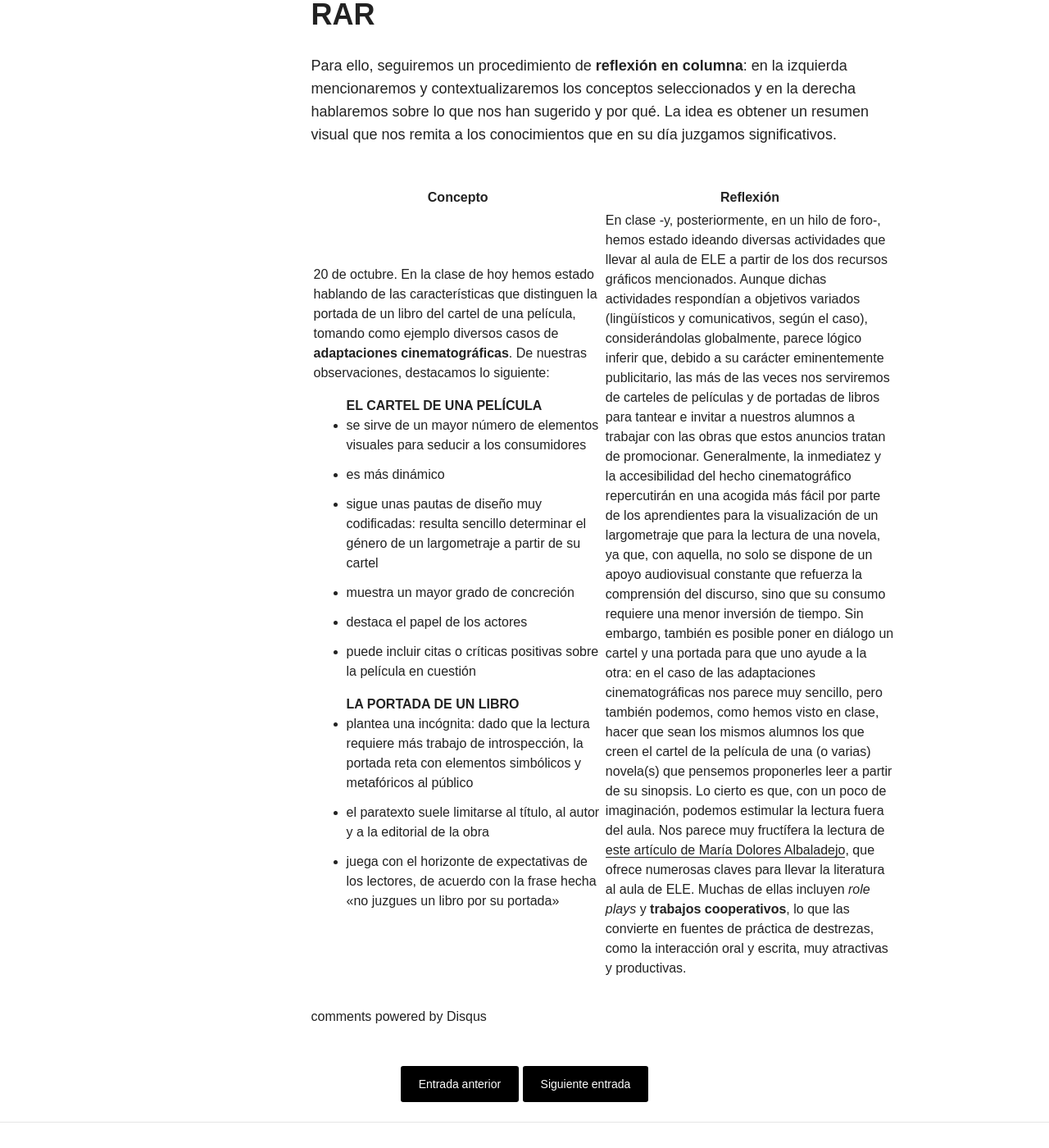
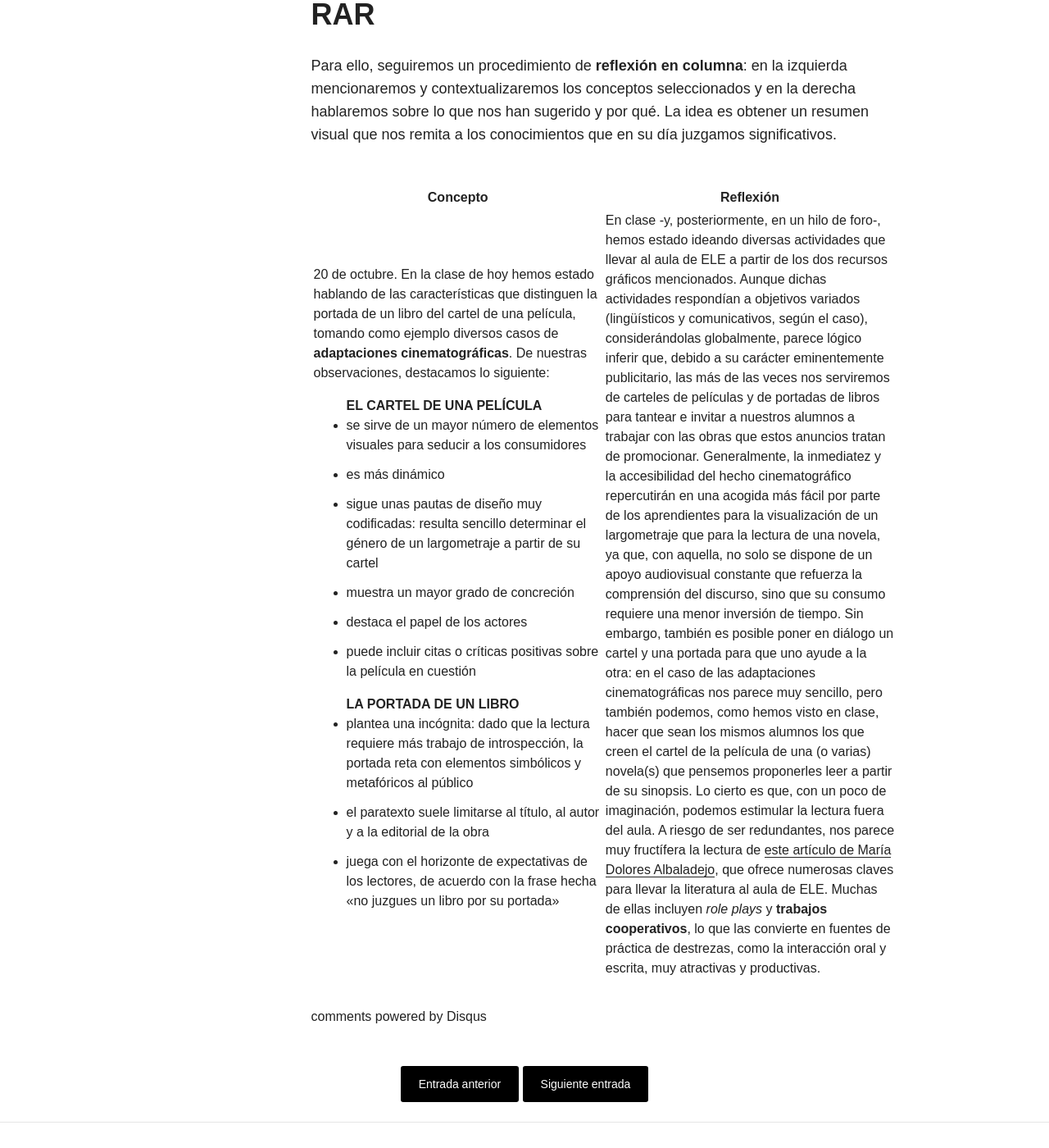
Before and after one commit to immalopez/immalopez.github.io, a Jekyll site: the page built from _posts/blog/2017-10-20-registro-de-aprendizaje-reflexivo.md, in a window 1280 px wide and 1400 px high, scrolled down 819 px. Shown: the whole window at 82% size. Built offline with Jekyll 4.4.1, drawn with Linux system fonts in a browser that asks for light colours; nearby versions of some CDN libraries; comment, search, counter and statistics services are not loaded.

Commit message:
Update 2017-10-20-registro-de-aprendizaje-reflexivo.md

```diff
--- a/_posts/blog/2017-10-20-registro-de-aprendizaje-reflexivo.md
+++ b/_posts/blog/2017-10-20-registro-de-aprendizaje-reflexivo.md
@@ -46,7 +46,7 @@
 
 Sin embargo, también es posible poner en diálogo un cartel y una portada para que uno ayude a la otra: en el caso de las adaptaciones cinematográficas nos parece muy sencillo, pero también podemos, como hemos visto en clase, hacer que sean los mismos alumnos los que creen el cartel de la película de una (o varias) novela(s) que pensemos proponerles leer a partir de su sinopsis.
 
-Lo cierto es que, con un poco de imaginación, podemos estimular la lectura fuera del aula. Nos parece muy fructífera la lectura de <a href="http://marcoele.com/como-llevar-la-literatura-al-aula-de-ele-de-la-teoria-a-la-practica/"><u>este artículo de María Dolores Albaladejo</u></a>, que ofrece numerosas claves para llevar la literatura al aula de ELE. Muchas de ellas incluyen <i>role plays</i> y <strong>trabajos cooperativos</strong>, lo que las convierte en fuentes de práctica de destrezas, como la interacción oral y escrita, muy atractivas y productivas.
+Lo cierto es que, con un poco de imaginación, podemos estimular la lectura fuera del aula. A riesgo de ser redundantes, nos parece muy fructífera la lectura de <a href="http://marcoele.com/como-llevar-la-literatura-al-aula-de-ele-de-la-teoria-a-la-practica/"><u>este artículo de María Dolores Albaladejo</u></a>, que ofrece numerosas claves para llevar la literatura al aula de ELE. Muchas de ellas incluyen <i>role plays</i> y <strong>trabajos cooperativos</strong>, lo que las convierte en fuentes de práctica de destrezas, como la interacción oral y escrita, muy atractivas y productivas.
       </td>
     </tr>
   </tbody>
```
